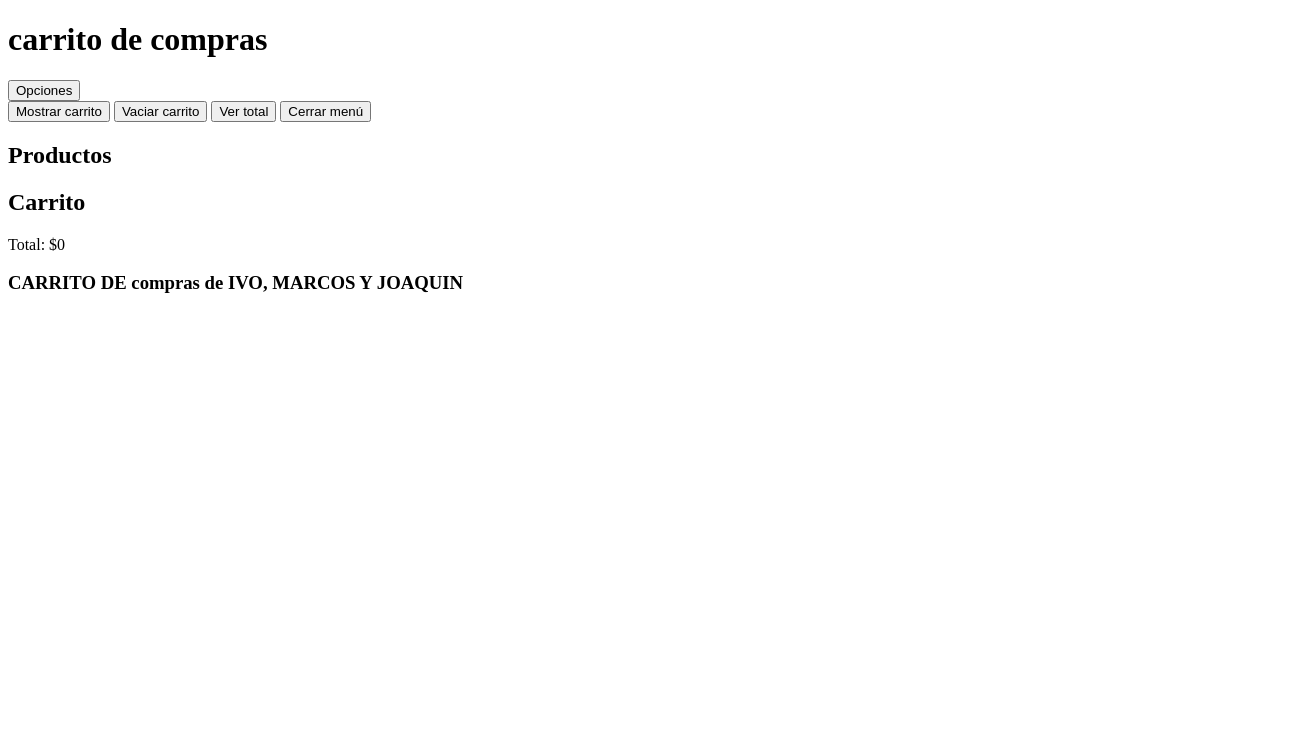
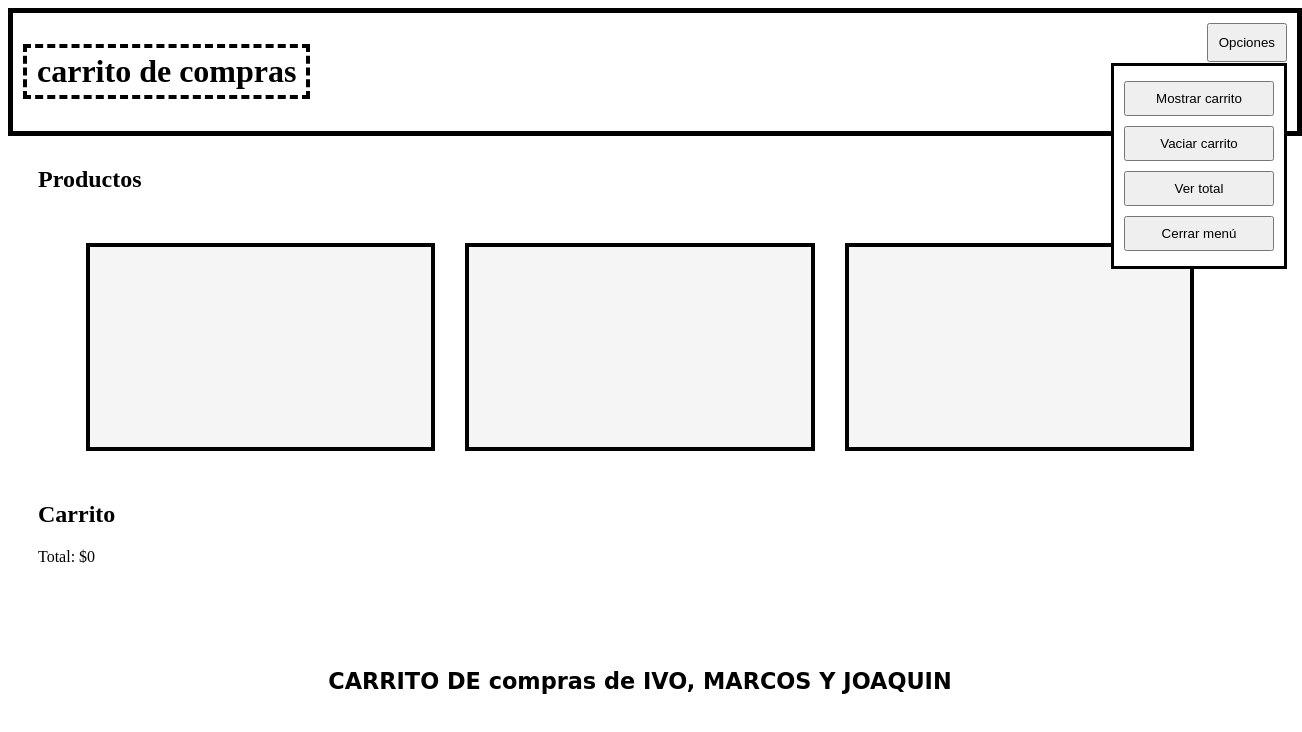
Before and after one commit to IG4141/Carrito, a plain HTML site: page index.html in a window 1280 px wide. Both pictures are taken after a click on the button "Opciones". Shown: the whole page, 1302 px wide, since content can reach past the window. Drawn offline with Linux system fonts and the light colour scheme.

Commit message:
parche1.0

```diff
--- /dev/null
+++ b/custom.css
@@ -0,0 +1,104 @@
+/* HEADER */
+.header {
+    width: 100%;
+    display: flex;
+    justify-content: space-between;
+    background: white;
+    border: 5px solid black;
+    padding: 10px;
+}
+
+.header-left h1 {
+    font-size: 2rem;
+    padding: 5px 10px;
+    border: 4px dashed black; /* patrón de rayas cortadas */
+}
+
+/* Contenedor del menú */
+.header-right {
+    position: relative;
+}
+
+#menu-btn {
+    padding: 10px;
+    cursor: pointer;
+}
+
+/* Menú desplegable oculto */
+.menu {
+    display: none;
+    position: absolute;
+    top: 40px;
+    right: 0;
+    background: white;
+    border: 3px solid black;
+    padding: 10px;
+    width: 150px;
+}
+
+.menu button {
+    width: 100%;
+    padding: 8px;
+    margin: 5px 0;
+    cursor: pointer;
+}
+
+/* Productos */
+.productos-zona {
+    margin: 30px;
+}
+
+#productos-lista button {
+    display: block;
+    margin: 10px 0;
+    padding: 10px;
+    cursor: pointer;
+}
+
+/* ZONA DE 3 DIV PARA IMÁGENES */
+.imagenes {
+    margin: 50px auto;
+    width: 90%;
+    display: flex;
+    justify-content: space-around;
+}
+
+.img-box {
+    width: 30%;
+    height: 200px;
+    border: 4px solid black;
+    background-color: #f5f5f5;
+}
+
+/* CARRITO */
+.carrito-contenedor {
+    margin: 30px;
+}
+
+.carrito-contenedor ul {
+    list-style: none;
+    padding: 0;
+}
+
+.carrito-contenedor li {
+    margin: 10px 0;
+    padding: 5px;
+    border-bottom: 1px solid black;
+}
+
+.carrito-contenedor input {
+    width: 50px;
+    margin-left: 10px;
+}
+
+/* FOOTER */
+footer {
+    margin-top: 60px;
+    text-align: center;
+    padding: 20px;
+}
+
+footer h3 {
+    font-family: cursive; /* letra corsiva */
+    font-size: 1.4rem;
+}
--- a/index.html
+++ b/index.html
@@ -4,7 +4,7 @@
     <meta charset="UTF-8">
     <meta name="viewport" content="width=device-width, initial-scale=1.0">
     <title>Carrito de Compras</title>
-    <link rel="stylesheet" href="styles.css">
+    <link rel="stylesheet" href="custom.css">
 </head>
 <body>
 
```
